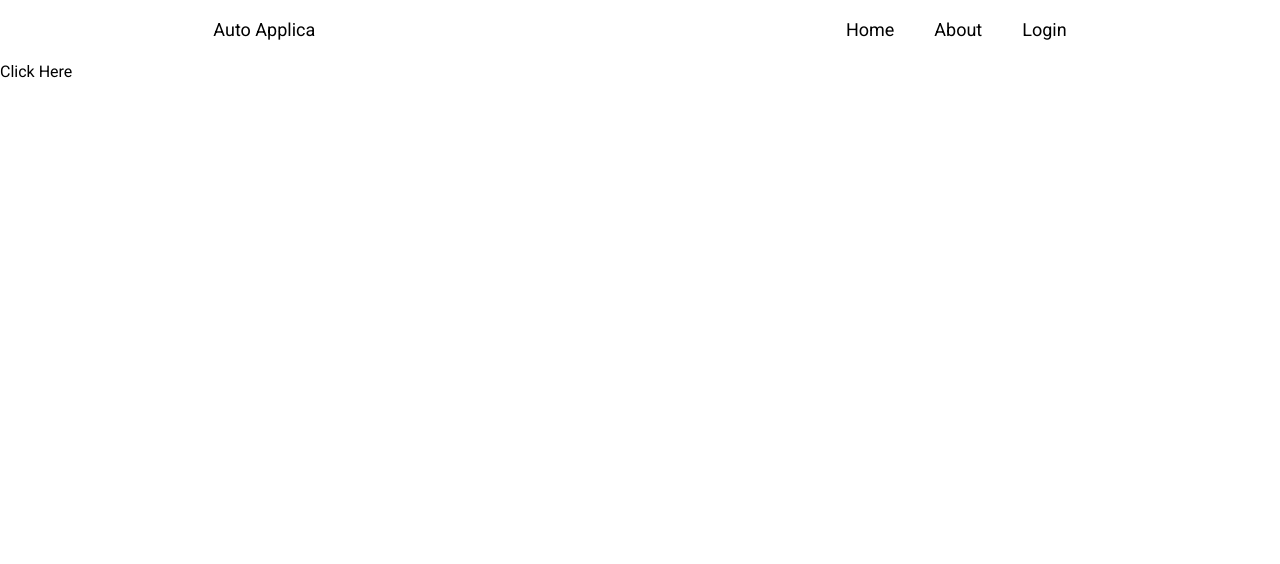
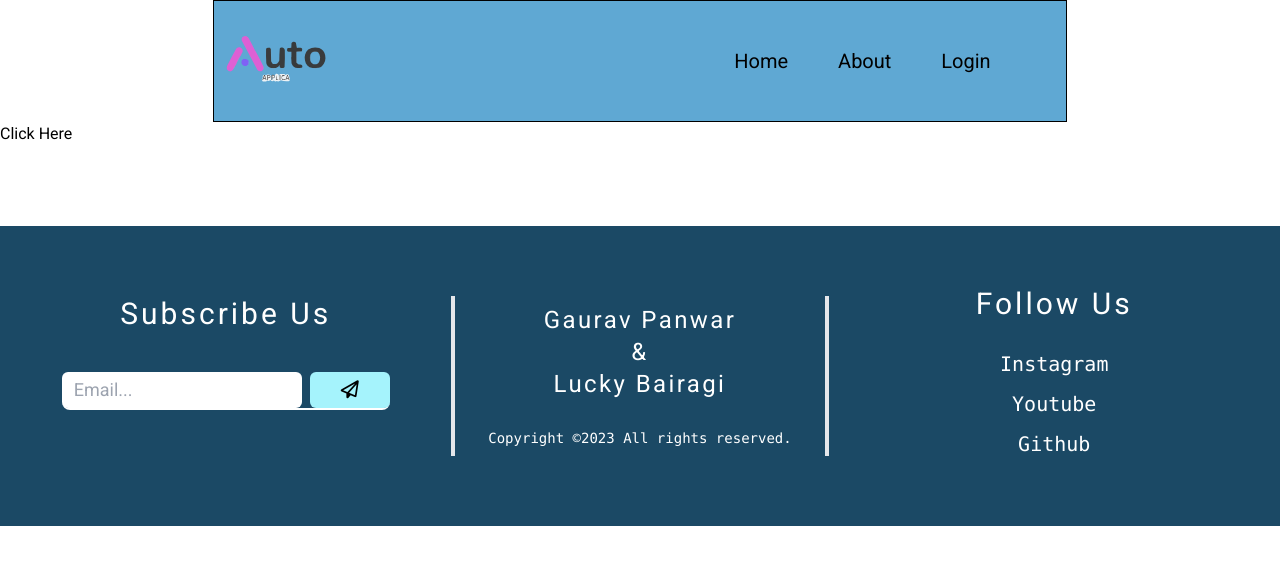
Before and after one commit to TheToadSannin/auto_applica, a React (Create React App) app: page / in a window 1280 px wide. Shown: the top 564 px of the page. Built offline with nearby package versions, Linux system fonts and the light colour scheme.

Commit message:
LinkLInkLInkLInkLInk

```diff
--- a/public/index.html
+++ b/public/index.html
@@ -26,6 +26,7 @@
     -->
     <!-- <link href="/dist/output.css" rel="stylesheet" /> -->
     <script src="https://cdn.tailwindcss.com"></script>
+    <link rel="stylesheet" href="https://cdnjs.cloudflare.com/ajax/libs/font-awesome/6.4.0/css/all.min.css">
     <title>React App</title>
   </head>
   <body>
--- a/src/App.css
+++ b/src/App.css
@@ -1,38 +1,36 @@
-.App {
-  text-align: center;
+
+/* CSS for Navbar*/
+header{
+  display: flex;
+  justify-content: center;
 }
 
-.App-logo {
-  height: 40vmin;
-  pointer-events: none;
+header nav{
+  display: flex;
+  width: 66.669%;
+  justify-content: space-between;
+  align-items: center;
+  font-size: 20px;
+  line-height: 1.8em;
+  background-color: #5fa8d3;
+  border: 1px solid black;
 }
 
-@media (prefers-reduced-motion: no-preference) {
-  .App-logo {
-    animation: App-logo-spin infinite 20s linear;
-  }
+header nav ul{
+  display: flex;
 }
+header nav ul li{
+  padding: 0 25px;
+}
+header nav .logo{
+  display: none;
+  background-color: #5de0e6;
+  width: 40px;
+  height: 40px;
+  border-radius: 50%;
+  text-align: center;
 
-.App-header {
-  background-color: #282c34;
-  min-height: 100vh;
-  display: flex;
-  flex-direction: column;
-  align-items: center;
-  justify-content: center;
-  font-size: calc(10px + 2vmin);
-  color: white;
 }
-
-.App-link {
-  color: #61dafb;
+footer{
+  background-color: #1b4965;
 }
-
-@keyframes App-logo-spin {
-  from {
-    transform: rotate(0deg);
-  }
-  to {
-    transform: rotate(360deg);
-  }
-}
--- a/src/App.js
+++ b/src/App.js
@@ -11,6 +11,7 @@ import  StudentDashboard from "./pages/students/Dashboard";
 import TeacherDashboard from "./pages/teachers/Dashboard";
 import PageNotFound from "./pages/PageNotFound";
 import { AuthProvider } from "./providers/AuthContext";
+import Footer from "./components/Footer";
 
 
 
@@ -36,6 +37,7 @@ function App() {
         <Route path="*" element={<PageNotFound/>} />
 
       </Routes>
+      <Footer/>
     </BrowserRouter>
   );
 }
--- a/src/components/Footer.jsx
+++ b/src/components/Footer.jsx
@@ -2,7 +2,45 @@ import React from 'react'
 
 const Footer = () => {
   return (
-    <div>Footer</div>
+    <footer className='text-white'>
+      <div className="h-auto bg-1b4965-400 mt-20 flex flex-col justify-evenly md:flex-row lg:flex-row items-center gap-10 p-10 ">
+        <div className="followus flex flex-col  h-40 items-center w-full border-b-4 md:border-none lg:border-none ">
+          <h1 className="text-3xl tracking-widest">Subscribe Us</h1>
+
+          <div className=" my-10 flex flex-row items-center border-white border-b-2 h- rounded-lg">
+            <input
+              className="m-auto  border-cyan-200 text-white rounded-md px-3 py-1 w-60 text-lg active:border-none"
+              type="email"
+              placeholder="Email..."
+            />
+            <button className="ml-2 w-20 bg-cyan-200 px-3 py-1  rounded-md text-lg text-black ">
+              <i class="fa-regular fa-paper-plane"></i>
+            </button>
+          </div>
+        </div>
+        <div className="creaters h-40 w-full md:border-x-4 lg:border-x-4 flex flex-col justify-center items-center ">
+          <h1 className="text-2xl text-center pb-4 tracking-widest">
+            Gaurav Panwar <br /> & <br /> Lucky Bairagi
+          </h1>
+          <p className=" font-mono text-sm pt-3 ">Copyright ©2023 All rights reserved.</p>
+        </div>
+        <div className="social_meda  h-full w-full flex flex-col justify-center items-center border-t-4 md:border-none lg:border-none ">
+          <h1 className="text-3xl font-medium mt-5 tracking-widest">Follow Us</h1>
+          <ul className="p-5 text-center font-mono text-xl">
+            <li className=" transition-all hover:bg-opacity-50 hover:bg-pink-500 rounded-lg p-1 my-1 w-40">
+              <a href="https://www.instagram.com/">Instagram</a>
+            </li>
+            <li className="transition-all hover:bg-opacity-50 hover:bg-red-500 rounded-lg p-1 my-1 w-40">
+              <a href="https://www.youtube.com/">Youtube</a>
+            </li>
+            <li className="transition-all hover:bg-opacity-50 hover:bg-blue-500 rounded-lg p-1 my-1">
+              <a href="https://www.github.com/">Github</a>
+            </li>
+          </ul>
+        </div>
+      </div>
+
+    </footer>
   )
 }
 
--- a/src/components/Header.jsx
+++ b/src/components/Header.jsx
@@ -1,21 +1,24 @@
 import React from 'react'
 import { Link } from 'react-router-dom'
+import {ReactComponent as Logo} from "../assets/logo.svg";
+
 
 const Header = () => {
   return (
-    <header className='flex justify-center'>
-      <nav className='flex w-2/3 justify-between py-4 text-lg'>
-        <span>Auto Applica</span>
-        <ul className='flex space-x-10'>
+    <header>
+      <nav>
+        <span><Logo height={120+"px"} width={120+"px"} viewBox={"0 0 500 300"}/></span>
+        <ul>
           <li><Link to='/'>Home </Link></li>
           <li><Link to='/about'>About</Link></li>
           <li><Link to='/login'>Login</Link></li>
+          <li><div className='logo'>L</div></li>
         </ul>
       </nav>
     </header>
   )
 }
 
+
+
 export default Header
-
-//| ----- | ----- | ----- |
--- a/src/pages/Login.jsx
+++ b/src/pages/Login.jsx
@@ -2,12 +2,12 @@ import React, { useState } from "react";
 import { useEffect, useContext } from "react";
 import { Link, useNavigate } from "react-router-dom";
 import Header from "../components/Header";
-import AuthContext from "../providers/AuthContext";
+// import AuthContext from "../providers/AuthContext";
 
 
 const Login = (props) => {
   let navigate = useNavigate();
-  const {user, setUser, role, setRole, authenticated, setAuthenticated} = useContext(AuthContext);
+  // const {user, setUser, role, setRole, authenticated, setAuthenticated} = useContext(AuthContext);
 
   const [credentials, setcredentials] = useState({
     email: "",
@@ -45,9 +45,9 @@ const Login = (props) => {
       }
       if (json.success) {
         localStorage.setItem("token", "BearerTeacher "+json.token);
-        setUser(json.user);
-        setRole("teacher");
-        setAuthenticated(true);
+        // setUser(json.user);
+        // setRole("teacher");
+        // setAuthenticated(true);
         navigate("/teacher/dashboard");
       }
     } else {
@@ -68,9 +68,9 @@ const Login = (props) => {
       }
       if (json.success) {
         localStorage.setItem("token", "BearerStudent "+json.token);
-        setUser(json.user);
-        setRole("student");
-        setAuthenticated(true);
+        // setUser(json.user);
+        // setRole("student");
+        // setAuthenticated(true);
         navigate("/student/dashboard");
 
       }
```
Also changed, not shown: src/assets/logo.svg (added), src/index.css (line endings or trailing spaces).
